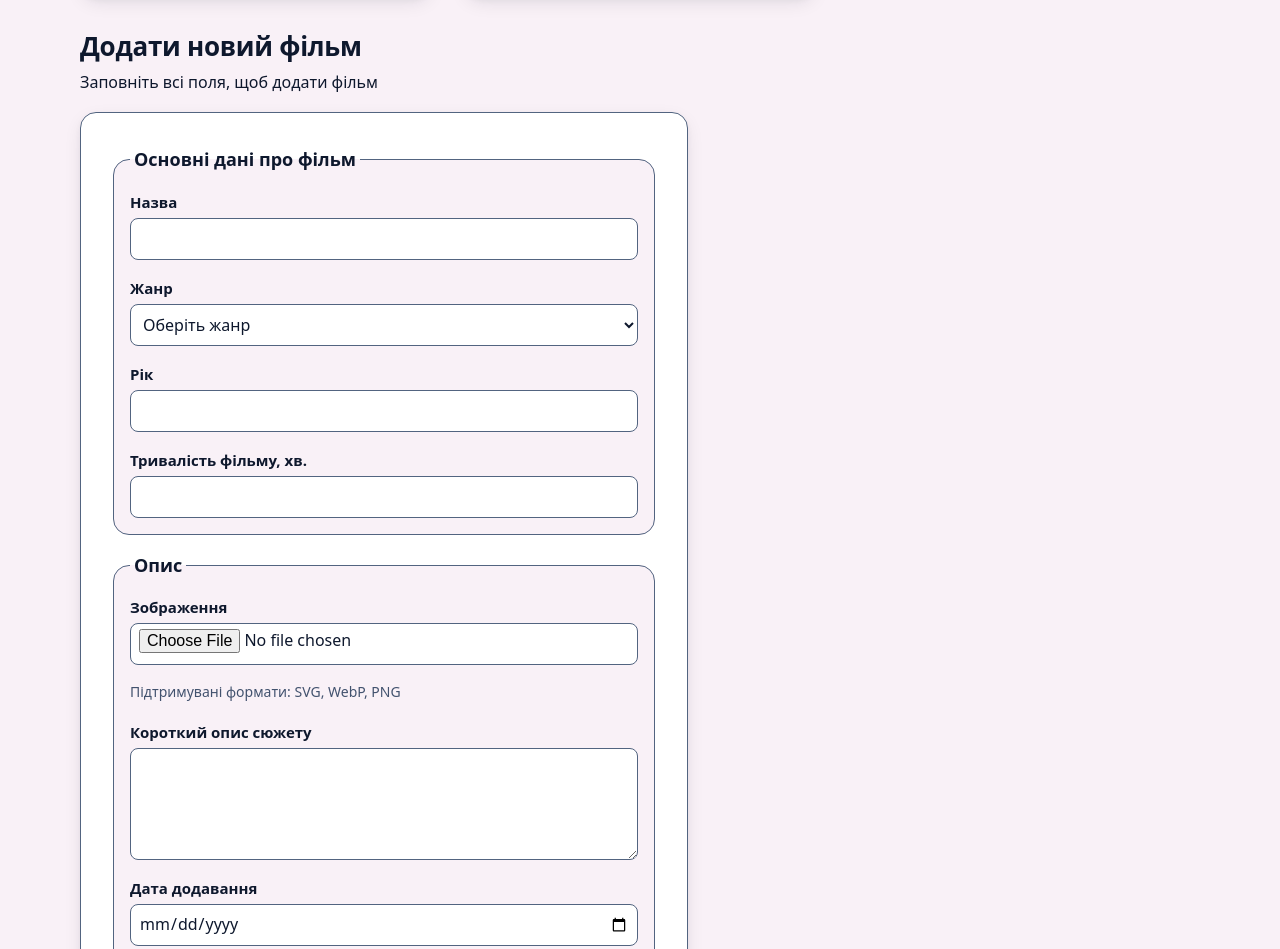
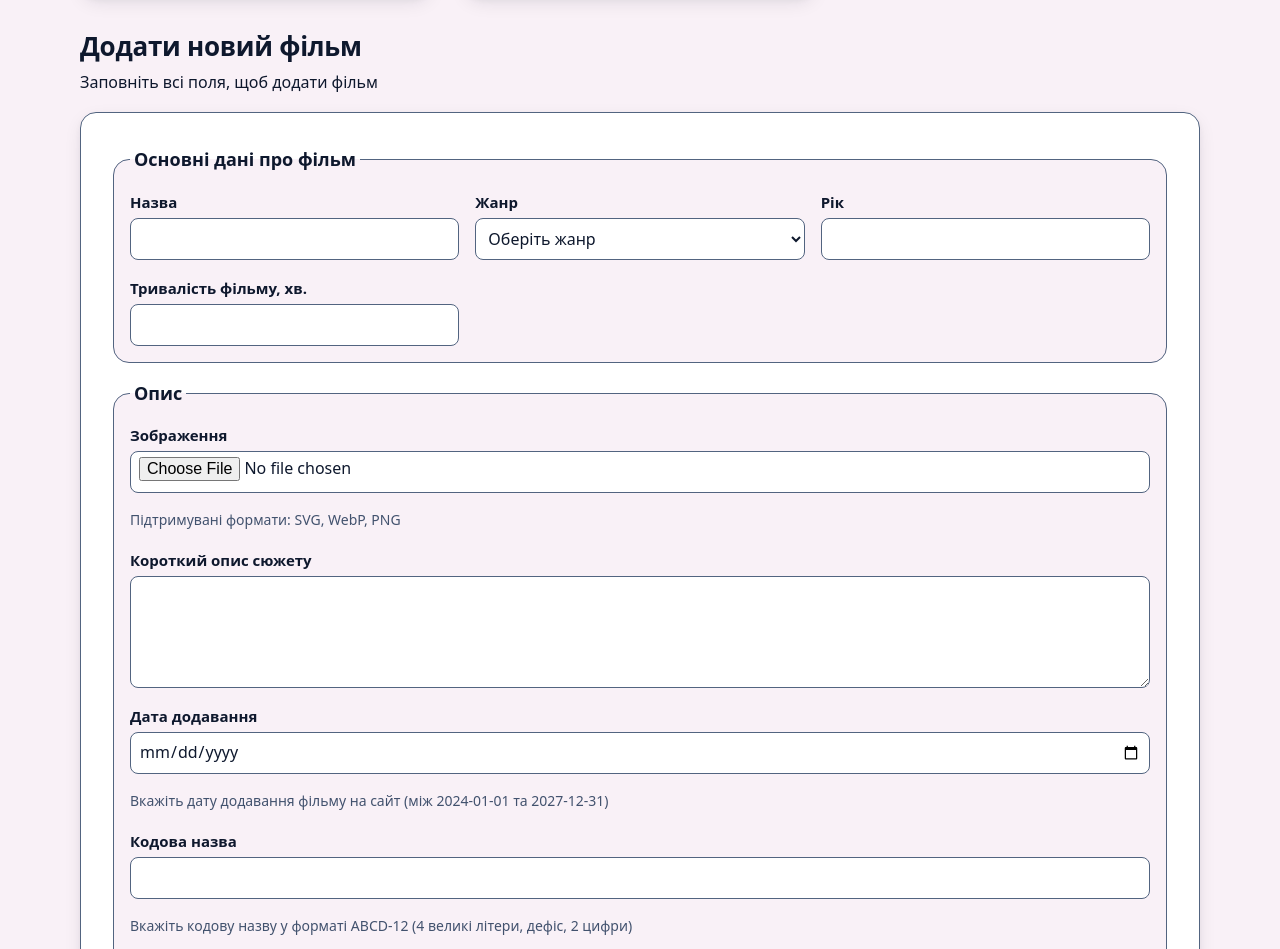
Before and after one commit to PavloBachysh/ClientWeb_Lab2, a plain HTML site: page index.html in a window 1280 px wide. Shown: the part 2118-3067 px from the top of the page. Drawn offline with Linux system fonts and the light colour scheme.

Commit message:
Lay form fields on an auto-fill grid while keeping textareas, choices, and actions full width.

```diff
--- a/css/main.css
+++ b/css/main.css
@@ -1059,12 +1059,18 @@
     box-shadow: var(--shadow-card);
   }
 
-  /* Форми адміністратора і відвідувача. */
+  /*
+    Форма — сітка полів. auto-fill ставить кілька стовпців на широкому екрані
+    і один на вузькому. Поле з підказкою, багаторядковий опис, прапорець,
+    група і кнопки займають усю ширину, тож підказка лишається під своїм полем.
+  */
+
   .form {
-    display: flex;
-    flex-direction: column;
+    display: grid;
+    grid-template-columns: repeat(auto-fill, minmax(min(100%, 16rem), 1fr));
     gap: var(--space-m);
-    max-inline-size: 38rem;
+    inline-size: 100%;
+    min-inline-size: 0;
     padding: var(--space-l);
     border: 1px solid var(--color-border);
     border-radius: var(--radius-m);
@@ -1073,15 +1079,26 @@
   }
 
   .form__group {
-    display: flex;
-    flex-direction: column;
+    display: grid;
+    grid-template-columns: repeat(auto-fill, minmax(min(100%, 16rem), 1fr));
     gap: var(--space-m);
+    grid-column: 1 / -1;
     min-inline-size: 0;
     margin: 0;
     padding: var(--space-m);
     border: 1px solid var(--color-border);
     border-radius: var(--radius-m);
     background: var(--color-bg);
+  }
+
+  .form__legend,
+  .form__note,
+  .form__hint,
+  .form__actions,
+  .form__field:has(textarea),
+  .form__field--choice,
+  .form__field:has(+ .form__hint) {
+    grid-column: 1 / -1;
   }
 
   .form__choices {
```
